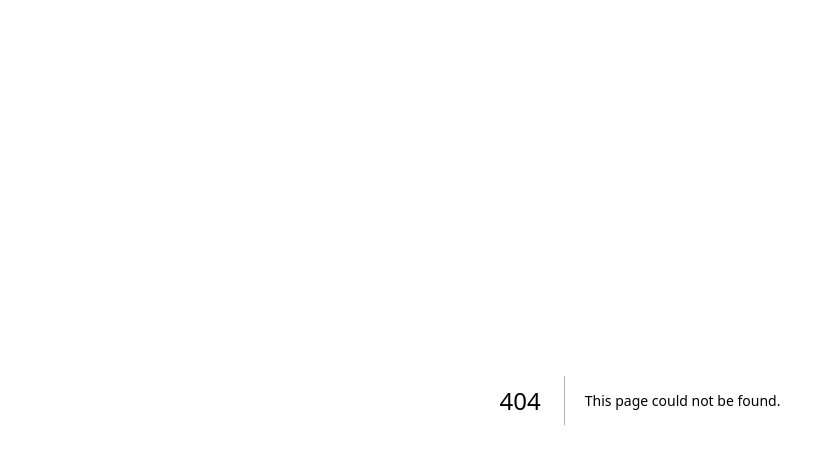
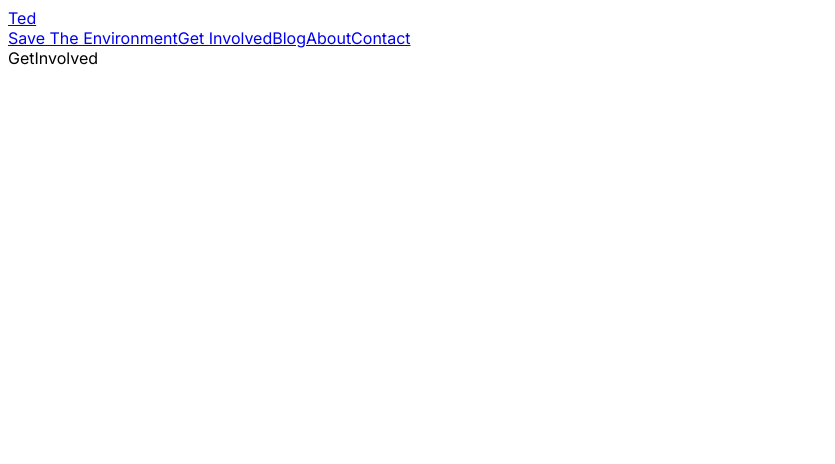
Before and after one commit to mare37/ted-website, a Next.js app: page /get-involved in a window 1280 px wide. Before the commit this address had no page. Shown: the top 464 px of the page, without its empty margins (0-835 px from the left). Built offline with nearby package versions, Linux system fonts and the light colour scheme.

Commit message:
added more routes

```diff
--- /dev/null
+++ b/src/app/components/Navbar/Navbar.tsx
@@ -0,0 +1,30 @@
+import Link from "next/link";
+
+
+function Navbar (){
+
+    return <div>
+
+        <div>
+        <Link href="/" >Ted</Link>
+
+            <div>
+            <Link href="/save-the-environment" >Save The Environment</Link>
+            <Link href="/get-involved" >Get Involved</Link>
+            <Link href="/blog" >Blog</Link>
+            <Link href="/about" >About</Link>
+            <Link href="/contact" >Contact</Link>
+
+
+            </div>
+
+
+        </div>
+
+
+
+    </div>
+}
+
+
+export default Navbar;
--- /dev/null
+++ b/src/app/get-involved/page.tsx
@@ -0,0 +1,8 @@
+
+function GetInvolved (){
+
+
+    return <div>GetInvolved</div>
+}
+
+export default GetInvolved ;
--- a/src/app/layout.tsx
+++ b/src/app/layout.tsx
@@ -1,5 +1,6 @@
 import './globals.css'
 import { Inter } from 'next/font/google'
+import Navbar from './components/Navbar/Navbar'
 
 const inter = Inter({ subsets: ['latin'] })
 
@@ -15,7 +16,10 @@ export default function RootLayout({
 }) {
   return (
     <html lang="en">
-      <body className={inter.className}>{children}</body>
+      <body className={inter.className}>
+        <Navbar/>
+        {children}
+        </body>
     </html>
   )
 }
```
Also changed, not shown: src/app/components/Navbar.tsx (deleted, +0 -7 lines), src/app/save-the-environment/page.tsx (added, +9 -0 lines), src/app/components/Footer/Footer.tsx (renamed from src/app/components/Footer.tsx).
